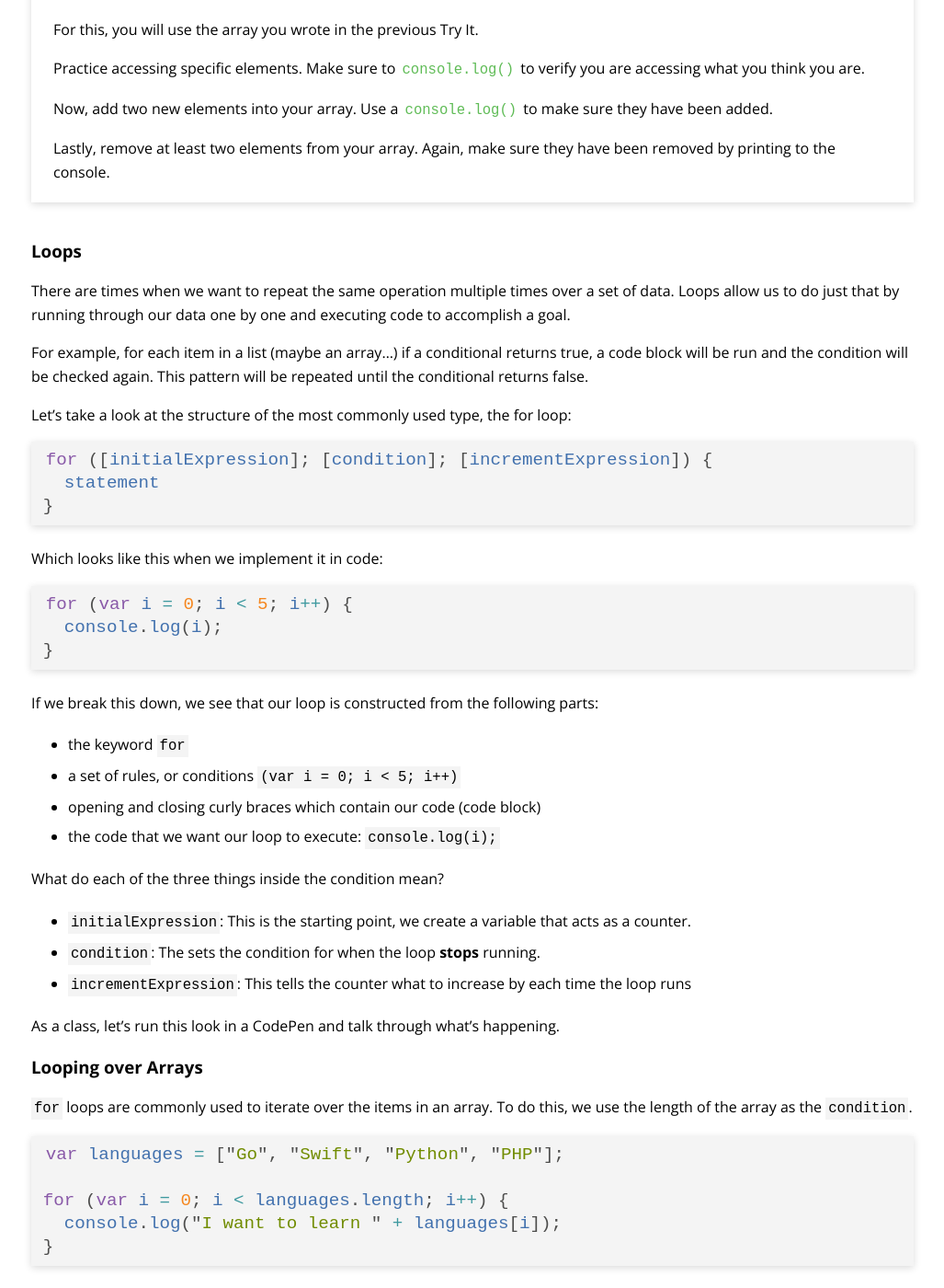
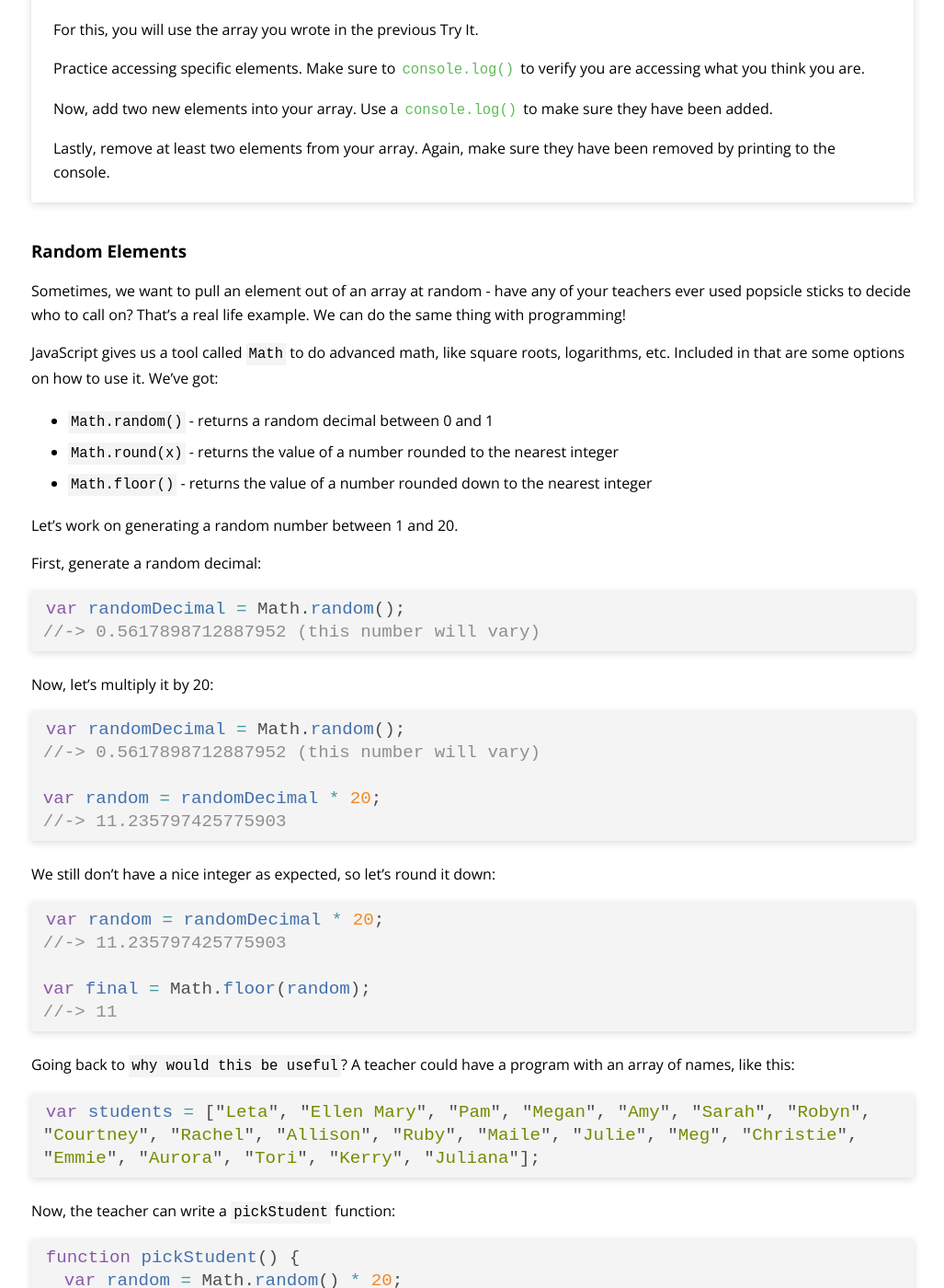
Before and after one commit to ameseee/kwk-curriculum-site, a Jekyll site: the page built from web-app/lessons/collections/index.md, in a window 1280 px wide and 1400 px high, scrolled down 3688 px. Shown: the whole window at 92% size, without its empty margins (126-1153 px from the left). Built offline with Jekyll 4.4.1, drawn with Linux system fonts in a browser that asks for light colours; nearby versions of some CDN libraries; some of the changed text lies outside the part shown.

Commit message:
Add section on random number generation, use case with arrays

````diff
--- a/web-app/lessons/collections/index.md
+++ b/web-app/lessons/collections/index.md
@@ -139,6 +139,63 @@ A little different from `.push()`, `.pop()` and `.shift()` do not take arguments
   <p>Now, add two new elements into your array. Use a <code class="try-it-code">console.log()</code> to make sure they have been added.</p>
   <p>Lastly, remove at least two elements from your array. Again, make sure they have been removed by printing to the console.</p>
 </div>
+
+### Random Elements
+
+Sometimes, we want to pull an element out of an array at random - have any of your teachers ever used popsicle sticks to decide who to call on? That's a real life example. We can do the same thing with programming!
+
+JavaScript gives us a tool called `Math` to do advanced math, like square roots, logarithms, etc. Included in that are some options on how to use it. We've got:
+
+- `Math.random()` - returns a random decimal between 0 and 1
+- `Math.round(x)` - returns the value of a number rounded to the nearest integer
+- `Math.floor()` - returns the value of a number rounded down to the nearest integer
+
+
+Let's work on generating a random number between 1 and 20.
+
+First, generate a random decimal:
+
+```js
+var randomDecimal = Math.random();
+//-> 0.5617898712887952 (this number will vary)
+```
+
+Now, let's multiply it by 20:
+
+```js
+var randomDecimal = Math.random();
+//-> 0.5617898712887952 (this number will vary)
+
+var random = randomDecimal * 20;
+//-> 11.235797425775903
+```
+
+We still don't have a nice integer as expected, so let's round it down:
+
+```js
+var random = randomDecimal * 20;
+//-> 11.235797425775903
+
+var final = Math.floor(random);
+//-> 11
+```
+
+Going back to `why would this be useful`? A teacher could have a program with an array of names, like this:
+
+```js
+var students = ["Leta", "Ellen Mary", "Pam", "Megan", "Amy", "Sarah", "Robyn", "Courtney", "Rachel", "Allison", "Ruby", "Maile", "Julie", "Meg", "Christie", "Emmie", "Aurora", "Tori", "Kerry", "Juliana"];
+```
+
+Now, the teacher can write a `pickStudent` function:
+
+```js
+function pickStudent() {
+  var random = Math.random() * 20;
+  var rounded = Math.floor(random);
+  var student = students[rounded];
+  return student;
+}
+```
 
 ### Loops
 
@@ -297,6 +354,7 @@ Arrays and objects are both types of collections with different purposes and use
     <li>Add a new hobby to the array</li>
     <li>Remove the last hobby from the array</li>
     <li>Print the value of the third element of the array</li>
+    <li>Print one hobby to the console, at random.</li>
     <li>You should have five hobbies in your array. Using a for loop and string interpolation, iterate over the values in your array in order to print five strings that say "I love ______!"</li>
   </ul>
 
````
